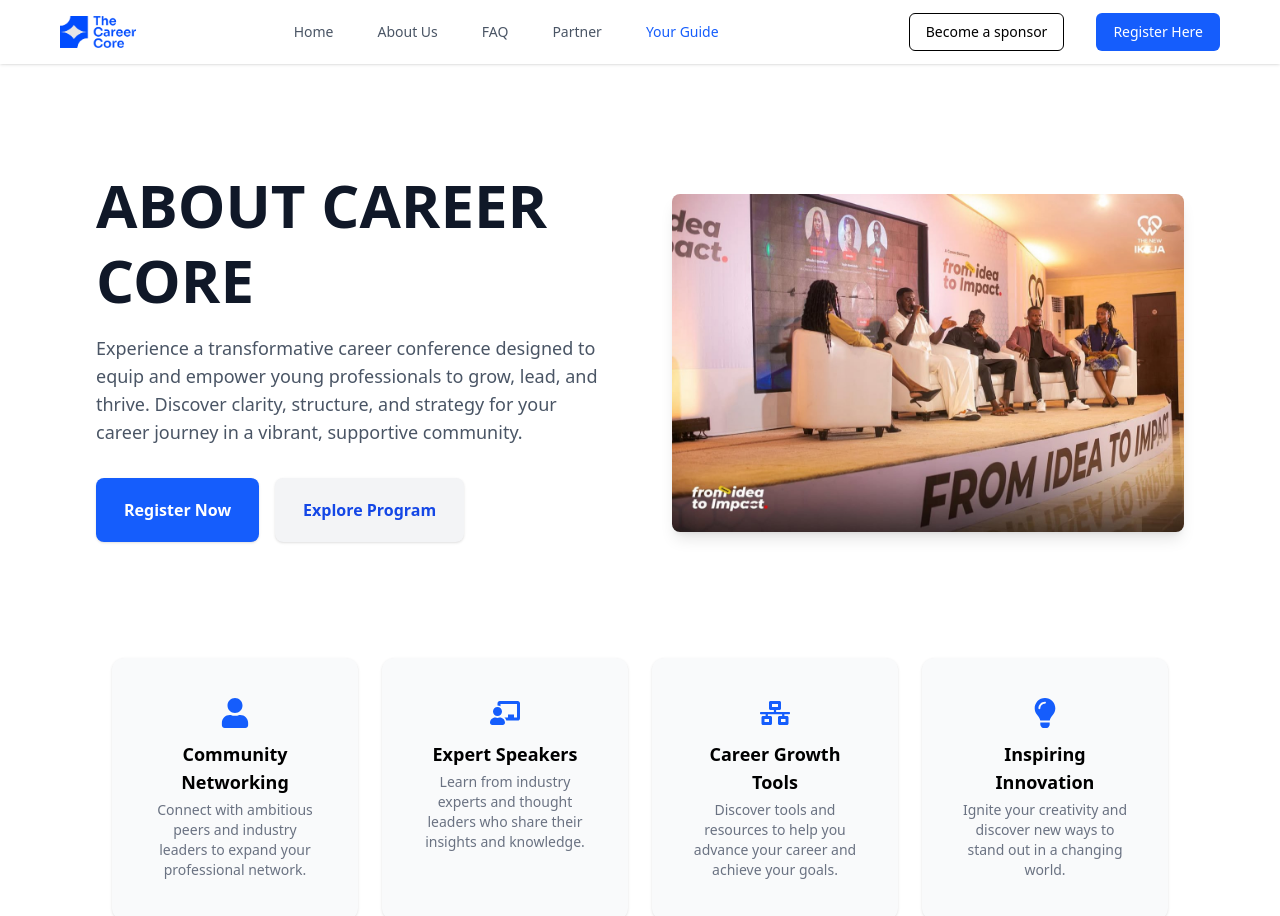
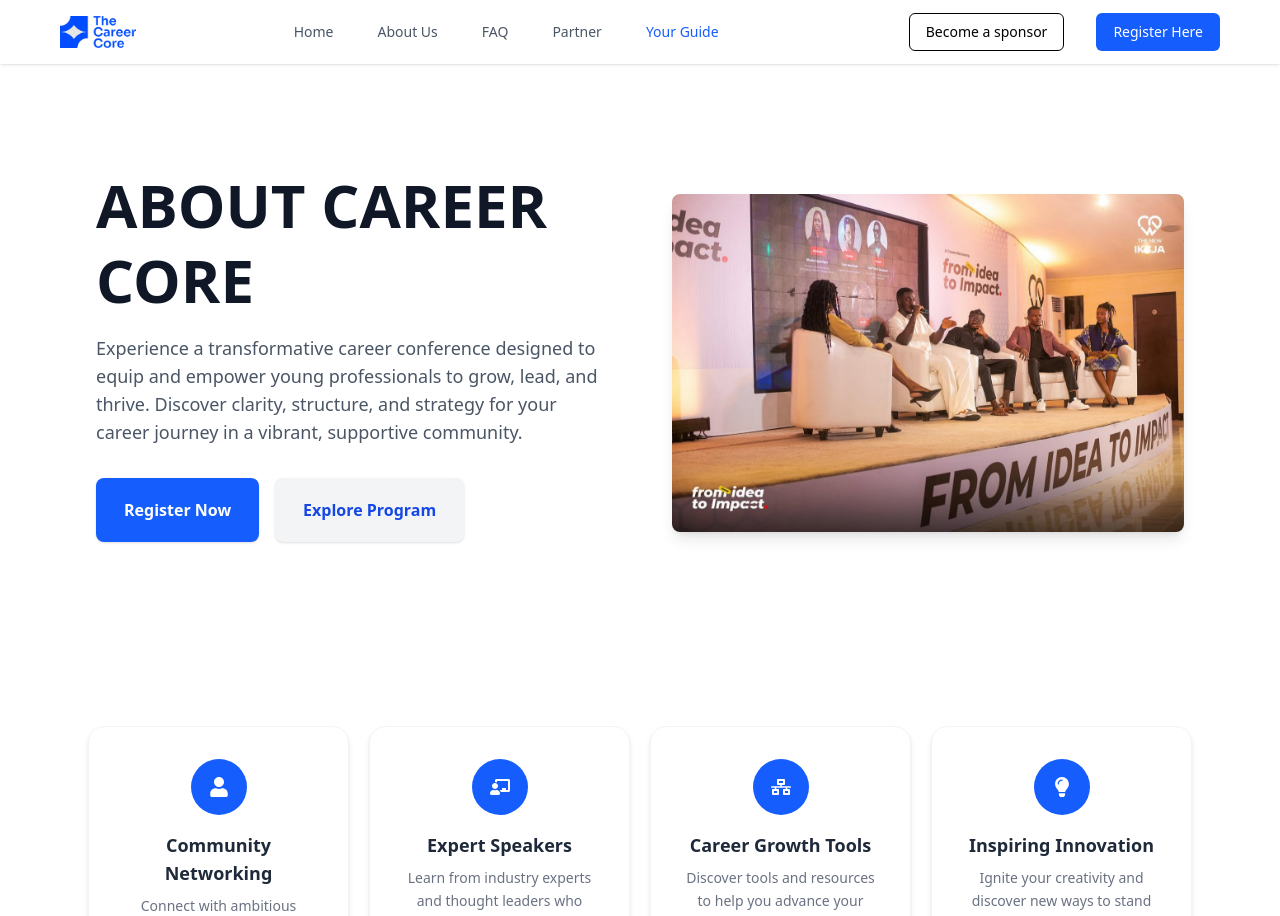
Before and after one commit to mfonmfon/thecareercore-frontend, a React (Vite) app: page /about in a window 1280 px wide. Shown: the top 916 px of the page. Built offline with nearby package versions, Linux system fonts and the light colour scheme.

Commit message:
modified

```diff
--- a/src/components/featurecard/FeatureCard.jsx
+++ b/src/components/featurecard/FeatureCard.jsx
@@ -1,46 +1,65 @@
-import React from 'react'
-import { FaChalkboardTeacher, FaLightbulb, FaNetworkWired, FaUser, FaUsers } from 'react-icons/fa'
+import React from 'react';
+import {
+  FaUser,
+  FaChalkboardTeacher,
+  FaNetworkWired,
+  FaLightbulb,
+} from 'react-icons/fa';
 
 const featuresData = [
   {
-   icon: <FaUser className="text-blue-600 text-3xl mb-3" />,
-   title: 'Community Networking',
-    description: 'Connect with ambitious peers and industry leaders to expand your professional network.'
+    icon: <FaUser className="text-white text-xl" />,
+    title: 'Community Networking',
+    description:
+      'Connect with ambitious peers and industry leaders to expand your professional network.',
   },
   {
-    icon: <FaChalkboardTeacher className="text-blue-600 text-3xl mb-3" />,
+    icon: <FaChalkboardTeacher className="text-white text-xl" />,
     title: 'Expert Speakers',
-    description: 'Learn from industry experts and thought leaders who share their insights and knowledge.'
+    description:
+      'Learn from industry experts and thought leaders who share their insights and knowledge.',
   },
   {
-    icon: <FaNetworkWired className="text-blue-600 text-3xl mb-3" />,
+    icon: <FaNetworkWired className="text-white text-xl" />,
     title: 'Career Growth Tools',
-    description: 'Discover tools and resources to help you advance your career and achieve your goals.'
+    description:
+      'Discover tools and resources to help you advance your career and achieve your goals.',
   },
   {
-    icon: <FaLightbulb className="text-blue-600 text-3xl mb-3" />,
+    icon: <FaLightbulb className="text-white text-xl" />,
     title: 'Inspiring Innovation',
-    description: 'Ignite your creativity and discover new ways to stand out in a changing world.'
-  }
-]
+    description:
+      'Ignite your creativity and discover new ways to stand out in a changing world.',
+  },
+];
+
 const FeatureCard = () => {
   return (
-    <div className="w-full bg-white py-1 px-4 mt-8 md:mt-10">
-    <div className='max-w-8xl px-10 sm:px-7 lg:px-20 py-2 mx-auto flex flex-col md:flex-row items-center gap-10 md:gap-16'>
-      {/* Feature Cards */}
-        <div className=" grid grid-cols-1 sm:grid-cols-3 lg:grid-cols-4 gap-6 max-w-8xl mx-auto">
-          {featuresData.map((features, index)=>{
-            return(
-              <div className='bg-gray-50 rounded-xl p-10 flex flex-col items-center text-center shadow-sm' key={index}>
-                <span>{features.icon}</span>
-                <h3 className='font-bold text-lg mb-1'>{features.title}</h3>
-                <p className="text-gray-500 text-sm" >{features.description}</p>
+    <section className="w-full bg-white py-20 px-4 sm:px-8">
+      <div className="max-w-8xl mx-auto p-10">
+        <div className="grid grid-cols-1 sm:grid-cols-2 lg:grid-cols-4 gap-5 ">
+          {featuresData.map((feature, index) => (
+            <div
+              key={index}
+              className="bg-white border border-gray-100 rounded-2xl p-8 shadow-md hover:shadow-lg transition duration-300 flex flex-col items-center text-center"
+            >
+              {/* Icon with background circle */}
+              <div className="w-14 h-14 flex items-center justify-center rounded-full bg-blue-600 mb-4">
+                {feature.icon}
               </div>
-            )})}
+
+              <h3 className="text-lg font-semibold text-gray-800 mb-2">
+                {feature.title}
+              </h3>
+              <p className="text-sm text-gray-500 leading-relaxed">
+                {feature.description}
+              </p>
+            </div>
+          ))}
         </div>
-    </div>
-    </div>
-  )
-}
+      </div>
+    </section>
+  );
+};
 
-export default FeatureCard
+export default FeatureCard;
```
